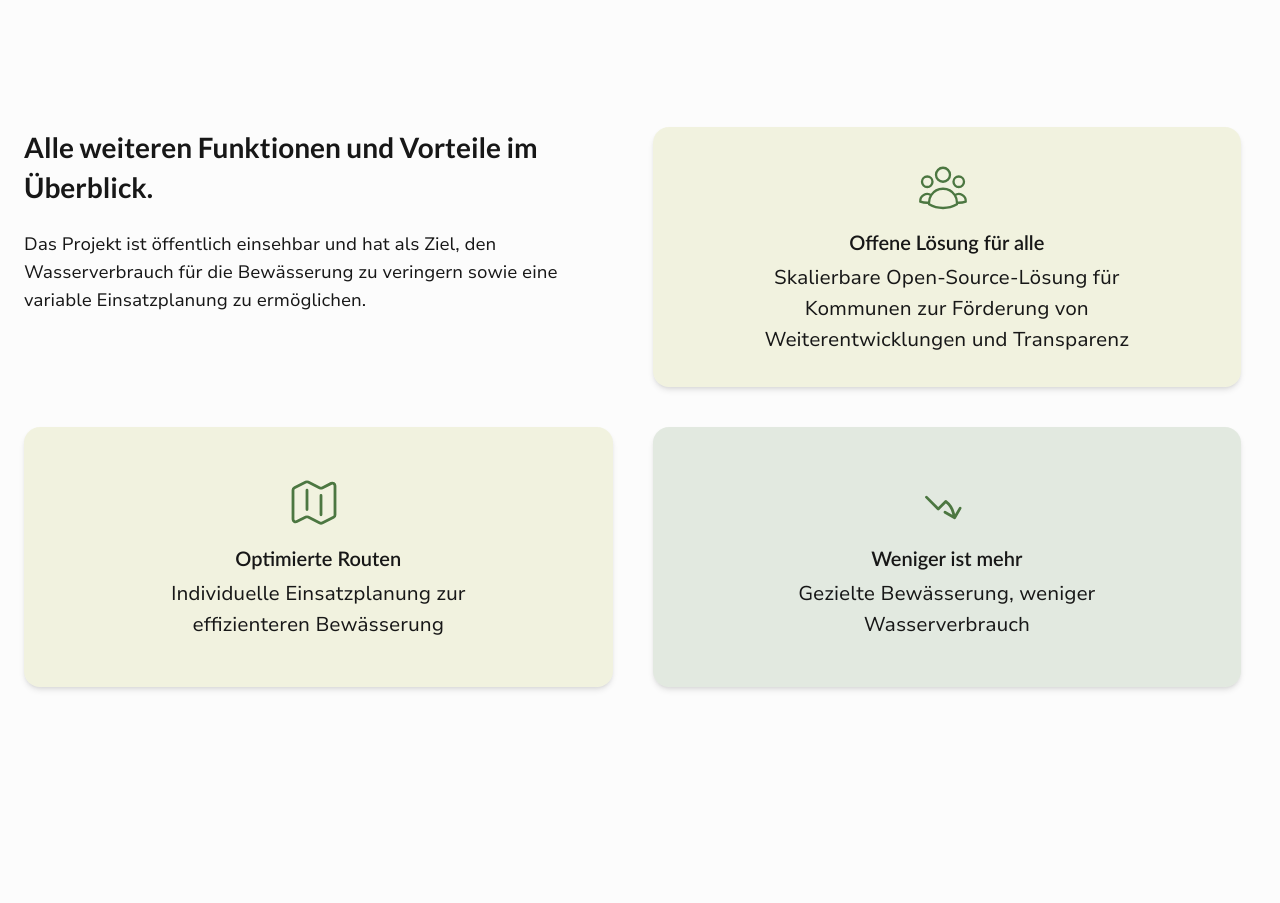
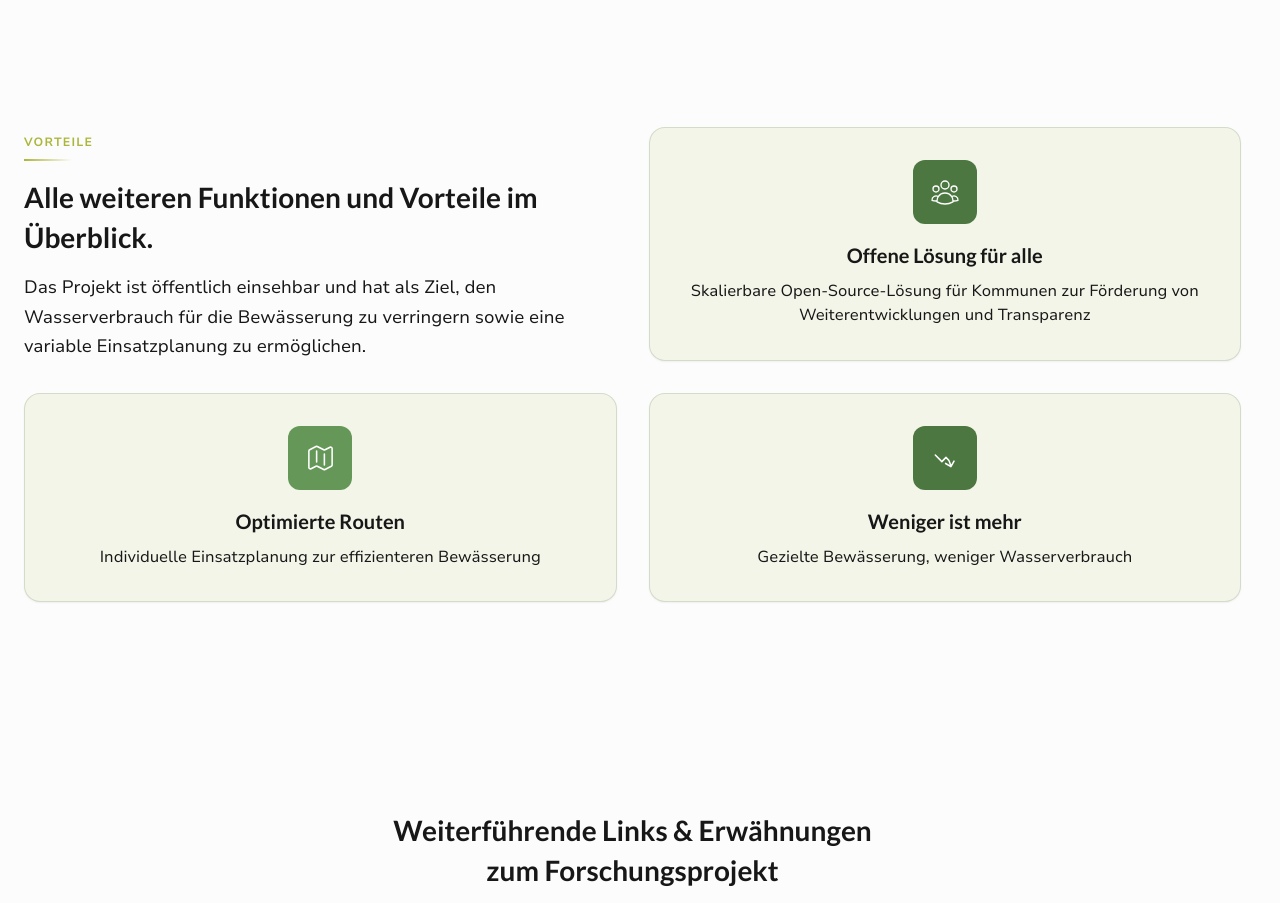
Before and after one commit to green-ecolution/project-website, a React (Vite) app: page /project in a window 1280 px wide. Shown: the part 5200-6103 px from the top of the page. Built offline with nearby package versions, Linux system fonts and the light colour scheme.

Commit message:
feat(project): redesign advantages section
- Add scroll-triggered stagger animations
- Light green card background with green border
- Colored icon containers with white icons
- Add default shadow and hover effects
- Add section label with underline accent

```diff
--- a/src/tsx/components/cards/AdvantageCard.tsx
+++ b/src/tsx/components/cards/AdvantageCard.tsx
@@ -1,20 +1,39 @@
-import React from 'react'
-
 interface AdvantageCardProps {
   label: string
   description: string
   icon: string
+  accentColor: 'dark' | 'middle'
 }
 
-const AdvantageCard: React.FC<AdvantageCardProps> = ({ label, description, icon }) => {
+const accentStyles = {
+  dark: 'bg-green-dark-900',
+  middle: 'bg-green-middle-900',
+}
+
+function AdvantageCard({ label, description, icon, accentColor }: AdvantageCardProps) {
   return (
-    <div className="h-full shadow-md rounded-2xl p-6 bg-green-light-900/15 group-odd:bg-green-dark-900/15 md:group-odd:bg-green-light-900/15 md:group-[:nth-child(4)]:bg-green-dark-900/15 md:flex md:justify-center md:items-center lg:p-8 lg:min-h-64 lg:items-center lg:justify-center">
-      <div className="text-lg text-center max-w-96 mx-auto lg:text-xl">
-        <figure className="w-16 mx-auto mb-3">
-          <img src={icon} className="object-contain w-10 md:w-10 lg:w-14" alt="" />
-        </figure>
-        <h3 className="mb-1 font-lato font-semibold">{label}</h3>
-        <p>{description}</p>
+    <div
+      className="group h-full bg-green-light-100 rounded-2xl p-6 lg:p-8
+        shadow-sm hover:shadow-md border border-green-dark-900/20
+        transition-all duration-300 hover:-translate-y-1"
+    >
+      <div className="flex flex-col items-center text-center">
+        {/* Icon container with colored background */}
+        <div
+          className={`w-14 h-14 lg:w-16 lg:h-16 rounded-xl ${accentStyles[accentColor]}
+            flex items-center justify-center mb-4
+            group-hover:scale-105 transition-transform duration-300`}
+        >
+          <img
+            src={icon}
+            className="w-7 h-7 lg:w-8 lg:h-8 object-contain brightness-0 invert"
+            alt=""
+          />
+        </div>
+
+        {/* Content */}
+        <h3 className="font-lato font-bold text-lg lg:text-xl text-grey-900 mb-2">{label}</h3>
+        <p className="text-grey-600 text-sm lg:text-base leading-relaxed">{description}</p>
       </div>
     </div>
   )
--- a/src/tsx/components/sections/Advantages.tsx
+++ b/src/tsx/components/sections/Advantages.tsx
@@ -1,49 +1,105 @@
+import { useEffect, useRef, useState } from 'react'
+import { useReducedMotion } from '../../hooks/useReducedMotion'
 import AdvantageCard from '../cards/AdvantageCard'
 
-function Advantages() {
 const advantages = [
   {
     label: 'Offene Lösung für alle',
     icon: '/assets/svg/general/people.svg',
     description:
       'Skalierbare Open-Source-Lösung für Kommunen zur Förderung von Weiterentwicklungen und Transparenz',
+    accentColor: 'dark' as const,
   },
   {
     label: 'Optimierte Routen',
     icon: '/assets/svg/general/map.svg',
     description: 'Individuelle Einsatzplanung zur effizienteren Bewässerung',
+    accentColor: 'middle' as const,
   },
   {
     label: 'Weniger ist mehr',
     icon: '/assets/svg/general/reduce.svg',
     description: 'Gezielte Bewässerung, weniger Wasserverbrauch',
+    accentColor: 'dark' as const,
   },
 ]
+
+function useIntersectionObserver(threshold = 0.1) {
+  const [isVisible, setIsVisible] = useState(false)
+  const ref = useRef<HTMLDivElement>(null)
+
+  useEffect(() => {
+    const observer = new IntersectionObserver(
+      ([entry]) => {
+        if (entry.isIntersecting) {
+          setIsVisible(true)
+        }
+      },
+      { threshold, rootMargin: '0px 0px -50px 0px' }
+    )
+
+    if (ref.current) {
+      observer.observe(ref.current)
+    }
+
+    return () => observer.disconnect()
+  }, [threshold])
+
+  return { ref, isVisible }
+}
+
+function Advantages() {
+  const reducedMotion = useReducedMotion()
+  const { ref, isVisible } = useIntersectionObserver()
 
   return (
     <section
       id="vorteile"
-      className="px-4 max-w-208 mx-auto my-28 md:px-6 md:grid md:grid-cols-2 md:grid-rows-2 md:gap-6 lg:gap-10 lg:my-36 lg:max-w-screen-lg xl:my-52 xl:max-w-screen-xl"
+      ref={ref}
+      className="px-4 max-w-208 mx-auto my-28 md:px-6 lg:my-36 lg:max-w-screen-lg xl:my-52 xl:max-w-screen-xl"
     >
-      <article className="mb-8 lg:mb-14">
-        <h2 className="font-lato font-bold text-2xl mb-6 lg:text-3xl">
+      <div className="md:grid md:grid-cols-2 md:gap-6 lg:gap-8">
+        {/* Header */}
+        <article
+          className={`mb-8 md:mb-0 transition-all ${reducedMotion ? '' : 'duration-700'} ${
+            isVisible ? 'opacity-100 translate-y-0' : 'opacity-0 translate-y-4'
+          }`}
+        >
+          <div className="inline-block mb-4">
+            <span className="text-xs font-semibold tracking-widest text-green-light-900 uppercase">
+              Vorteile
+            </span>
+            <div className="h-0.5 w-12 bg-gradient-to-r from-green-light-900 to-transparent mt-1" />
+          </div>
+          <h2 className="font-lato font-bold text-2xl mb-4 lg:text-3xl text-grey-900">
             Alle weiteren Funktionen und Vorteile im Überblick.
           </h2>
-        <p>
+          <p className="text-grey-600 leading-relaxed">
             Das Projekt ist öffentlich einsehbar und hat als Ziel, den Wasserverbrauch für die
-          Bewässerung zu veringern sowie eine variable Einsatzplanung zu ermöglichen.
+            Bewässerung zu verringern sowie eine variable Einsatzplanung zu ermöglichen.
           </p>
         </article>
 
-      {advantages.map((advantage) => (
-        <article key={advantage.label} className="group mb-4 last:mb-0 md:mb-0">
+        {/* Advantage Cards */}
+        {advantages.map((advantage, index) => (
+          <article
+            key={advantage.label}
+            className={`mb-4 last:mb-0 md:mb-0 transition-all ${reducedMotion ? '' : 'duration-700'} ${
+              isVisible ? 'opacity-100 translate-y-0' : 'opacity-0 translate-y-8'
+            }`}
+            style={{
+              transitionDelay: reducedMotion ? '0ms' : `${(index + 1) * 150}ms`,
+            }}
+          >
             <AdvantageCard
               label={advantage.label}
               icon={advantage.icon}
               description={advantage.description}
+              accentColor={advantage.accentColor}
             />
           </article>
         ))}
+      </div>
     </section>
   )
 }
```
Lines whose indentation alone changed are shown as unchanged.
